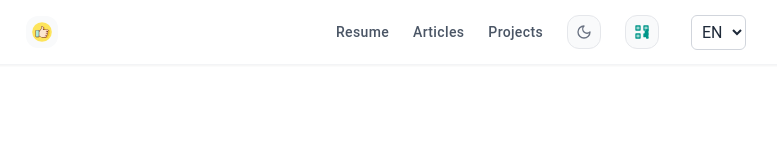
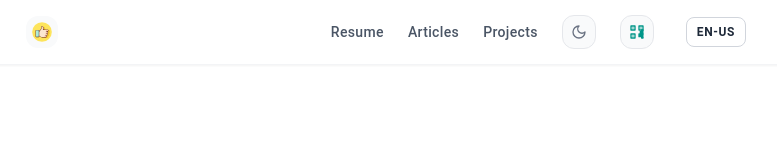
Before and after one commit to Mondus-Bridge/webPorfolio, a React (Vite) app: page / in a window 1280 px wide. Shown: the top 157 px of the page, without its empty margins (254-1031 px from the left). Built offline with nearby package versions, Linux system fonts and the light colour scheme.

Commit message:
added fixes after tesing for modal windows

```diff
--- a/src/components/Header/Header.tsx
+++ b/src/components/Header/Header.tsx
@@ -15,6 +15,7 @@ export default function Header() {
   const { current, setLanguage } = useLocale();
   const location = useLocation();
   const [isQrOpen, setIsQrOpen] = React.useState(false);
+  const [isLangOpen, setIsLangOpen] = React.useState(false);
 
 
   const NavLink = ({ to, children }: { to: string; children: React.ReactNode }) => {
@@ -139,21 +140,70 @@ export default function Header() {
           </div>
         </div>
       </div>
-          {/* Language selector */}
-          <select
-            value={current}
-            onChange={e => setLanguage(e.target.value as Locale)}
-            className={`ml-2 p-1 sm:p-1.5 rounded-md border focus:outline-none focus:ring-2 focus:ring-offset-2 ${
-              isDark ? 'bg-gray-800 border-gray-700 text-gray-200' : 'bg-white border-gray-300 text-gray-800'
+{/* Custom Language Selector - Hybrid Interaction */}
+<div className="relative group ml-2">
+
+  {/* Trigger Button */}
+  <button
+    type="button"
+    onClick={() => {
+      const isMobileOrTouch = window.matchMedia("(max-width: 768px)").matches || ('ontouchstart' in window);
+      if (isMobileOrTouch) {
+        setIsLangOpen(!isLangOpen);
+      }
+    }}
+    className={`px-2.5 py-1.5 text-xs font-semibold tracking-wider uppercase rounded-lg border transition-all duration-200 focus:outline-none min-w-[42px] text-center active:scale-95 ${
+      isDark
+        ? 'bg-gray-900 border-gray-800 text-gray-200 hover:text-white'
+        : 'bg-white border-gray-300 text-gray-800 hover:bg-gray-50'
+    } ${isLangOpen ? (isDark ? 'border-gray-600' : 'border-gray-400') : ''}`}
+    aria-label="Toggle language menu"
+  >
+    {current}
+  </button>
+
+  {/* Click Invisible Overlay Backdrop for Mobile Dismissal */}
+  {isLangOpen && (
+    <div
+      className="fixed inset-0 z-40 md:hidden"
+      onClick={() => setIsLangOpen(false)}
+    />
+  )}
+
+{/* Dropdown Menu Window - Fluid Right Side Boundary Alignment */}
+<div
+  className={`absolute right-0 md:left-1/2 md:-translate-x-1/2 md:right-auto top-[100%] w-20 z-50 pt-1 transition-all duration-200 ${
+    isLangOpen
+      ? 'opacity-100 scale-100 pointer-events-auto'
+      : 'opacity-0 scale-95 pointer-events-none md:group-hover:opacity-100 md:group-hover:scale-100 md:group-hover:pointer-events-auto'
   }`}
-            aria-label="Select language"
 >
+  {/* Inner Box with clean theme styling */}
+  <div className="p-1 w-full bg-white border rounded-xl shadow-xl flex flex-col dark:bg-gray-900 dark:border-gray-800">
     {SUPPORTED_LOCALES.map(l => (
-              <option key={l} value={l}>
+      <button
+        key={l}
+        type="button"
+        onClick={() => {
+          setLanguage(l as Locale);
+          setIsLangOpen(false);
+        }}
+        className={`w-full text-center py-1.5 text-xs font-medium tracking-wide rounded-lg uppercase transition-colors ${
+          current === l
+            ? isDark
+              ? 'bg-gray-800 text-white font-semibold'
+              : 'bg-gray-100 text-gray-900 font-semibold'
+            : isDark
+            ? 'text-gray-400 hover:bg-gray-800/60 hover:text-white'
+            : 'text-gray-600 hover:bg-gray-50 hover:text-gray-900'
+        }`}
+      >
         {l.toUpperCase()}
-              </option>
+      </button>
     ))}
-          </select>
+  </div>
+</div>
+</div>
         </div>
       </div>
     </header>
```
Lines whose indentation alone changed are shown as unchanged.
